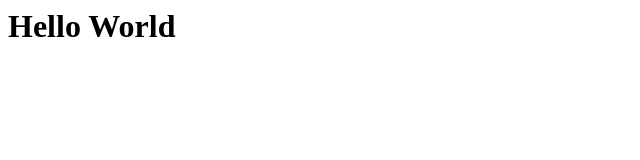
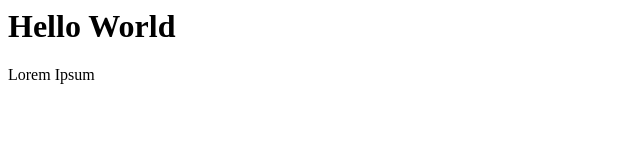
Before and after one commit to anchetass/first-project, a plain HTML site: page index.html in a window 1280 px wide. Shown: the full height of the page, 0-640 px from the left. Drawn offline with Linux system fonts and the light colour scheme.

Commit message:
added new styles and modify index

```diff
--- a/index.html
+++ b/index.html
@@ -1 +1,2 @@
 <h1>Hello World</h1>
+<p>Lorem Ipsum</p
--- /dev/null
+++ b/styles.css
@@ -0,0 +1,3 @@
+body {
+ color: red;
+}
```
